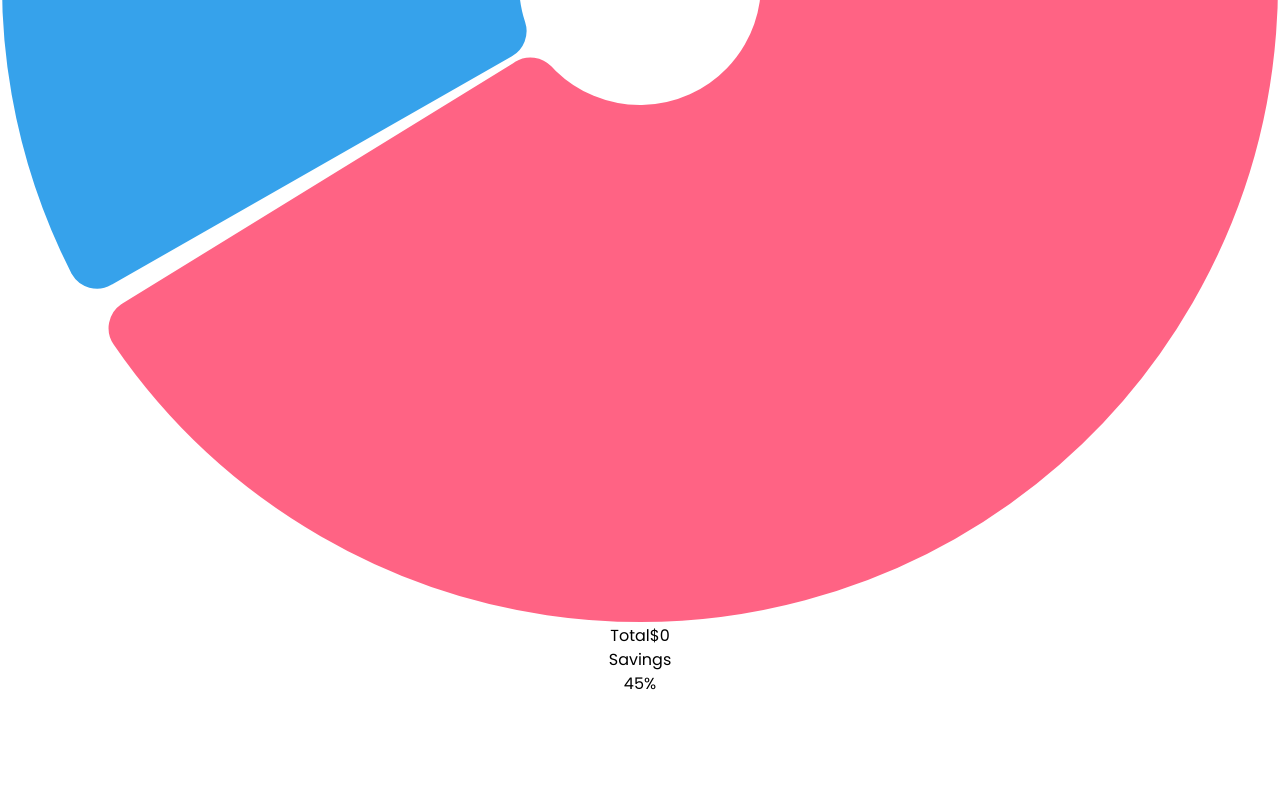
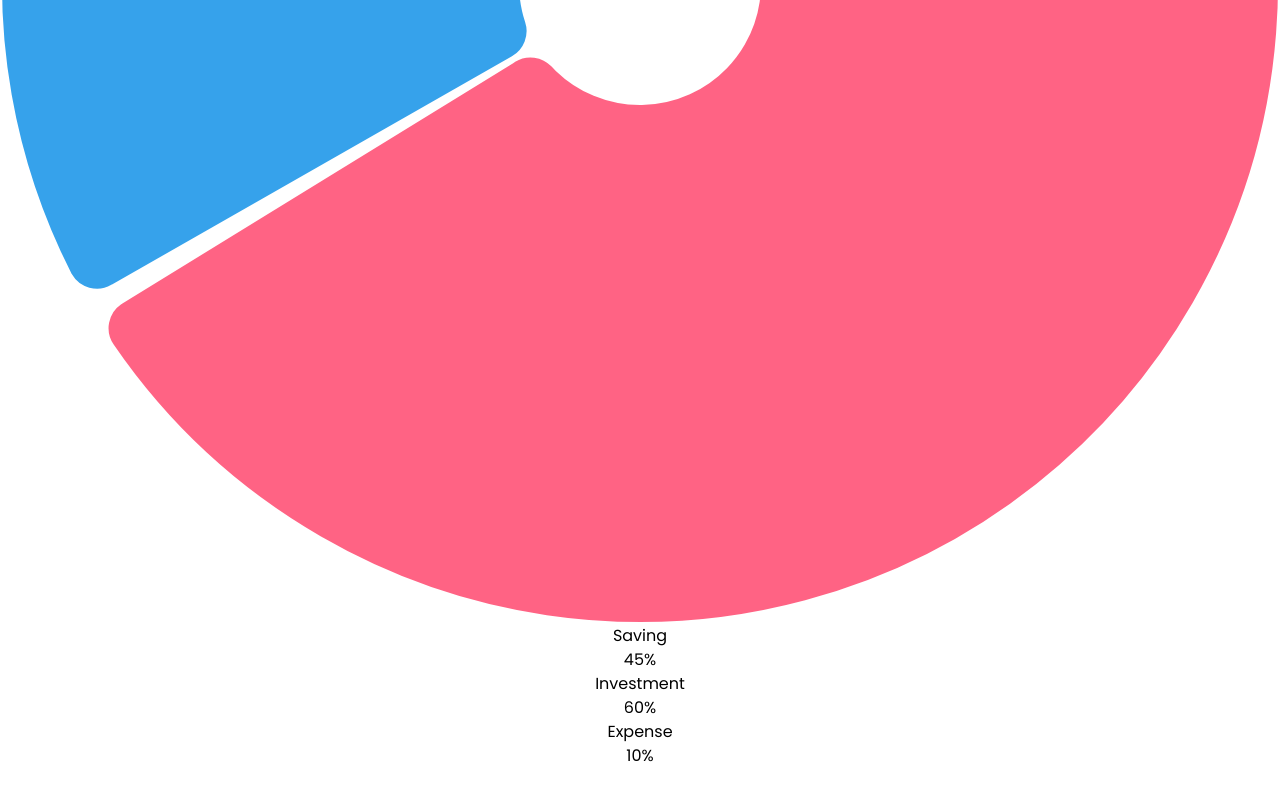
Before and after one commit to rishidongregitub/Expense_Tracker, a React (Vite) app in the folder client/: page / in a window 1280 px wide. Shown: the part 744-1544 px from the top of the page. Before the commit the page ends 1504 px from the top, so only its background shows below. Built offline with nearby package versions, Linux system fonts and the light colour scheme.

Commit message:
label component

```diff
--- a/client/src/components/Graph.jsx
+++ b/client/src/components/Graph.jsx
@@ -6,7 +6,8 @@ Chart.register(ArcElement);
 
 const config = {
   data: {
-    datasets: [{
+    datasets: [
+      {
         data: [300, 50, 100],
         backgroundColor: [
           "rgb(255, 99, 132)",
@@ -14,9 +15,10 @@ const config = {
           "rgb(255, 205, 86)",
         ],
         hoverOffset: 4,
-        borderRadius :30,
-        spacing : 10
-      }]
+        borderRadius: 30,
+        spacing: 10,
+      },
+    ],
   },
   options: {
     cutout: 115,
@@ -25,19 +27,20 @@ const config = {
 
 const Graph = () => {
   return (
-    <div className="flex justify-content max-wxs mx-auto">
+    <div className="flex justify-content max-w-xs mx-auto">
       <div className="item">
         <div className="chart relative">
-          <Doughnut {...config}/>
-          <h3 className="mb-4 font-bold title">Total
+          <Doughnut {...config} />
+          <h3 className="mb-4 font-bold title">
+            Total
             <span className="block text-3xl text-emerald-400">${0}</span>
           </h3>
         </div>
+        <div className="flex flex-col py-10 gap-4">
+          {/*Labels*/}
+          <Labels />
+        </div>
       </div>
-      <div className="flex flex-col py-10 gap-">
-        {/*Labels*/}
-        <Labels/>
-     </div>
     </div>
   );
 };
--- a/client/src/components/Labels.jsx
+++ b/client/src/components/Labels.jsx
@@ -1,18 +1,45 @@
+const obj = [
+    {
+      type: "Saving",
+      color: "#f9c74f",
+      percent: 45,
+    },
+    {
+      type: "Investment",
+      color: "rgb(255, 99, 132)",
+      percent: 60,
+    },
+    {
+      type: "Expense",
+      color: "rgb(54, 162, 235)",
+      percent: 10,
+    },
+  ];
 
-export default function Labels(){
+  export default function Labels() {
     return (
-    <>{LabelComponent()}</>
-  )
+      <>
+        {obj.map((v, i) => (
+          <LabelComponent key={i} data={v}/>
+        ))}
+      </>
+    );
   }
-function LabelComponent(){
-    return(
+
+  function LabelComponent({data}) {
+    if(!data){
+        return <></>
+    }
+    return (
       <div className="labels flex justify-between">
         <div className="flex gap-2">
-                <div className="w-2 h-2 rounded py-3" style={{background:'#f9c74f'}}>
+          <div
+            className="w-2 h-2 rounded py-3"
+            style={{ background:data.color ?? '#f9c74f'}}
+          ></div>
+          <h3 className="text-md">{data.type ?? ''}</h3>
         </div>
-                <h3 className="text-md">Savings</h3>
+        <h3 className="font-bold">{data.percent ?? 0}%</h3>
       </div>
-            <h3 className="font-bold">45%</h3>
-        </div>
-    )
+    );
   }
--- a/client/src/index.css
+++ b/client/src/index.css
@@ -27,12 +27,11 @@ body {
     background-color: var(--color-purple);
   }
 
-  .chart.title {
+  .title {
     position: absolute;
     left: 0;
     right: 0;
     top: 40%;
     margin-left: auto;
     margin-right: auto;
-    border: 2px solid red;
   }
```
Lines whose indentation alone changed are shown as unchanged.
